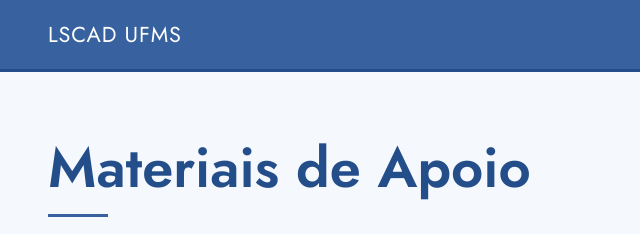
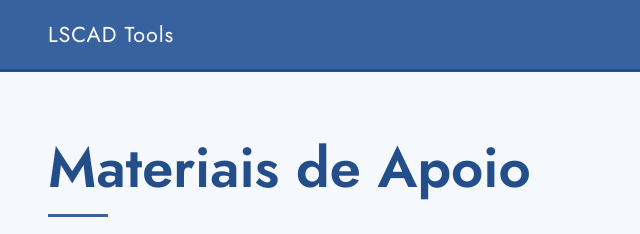
Before and after one commit to davigaborim/projetos-FACOM, a website: page public/artigos.html in a window 1280 px wide. Shown: the top 234 px of the page, 0-640 px from the left. Drawn offline with Linux system fonts and the light colour scheme.

Commit message:
style: padroniza títulos da navbar em todos os arquivos HTML

```diff
--- a/public/artigos.html
+++ b/public/artigos.html
@@ -13,7 +13,7 @@
 <body>
 
     <header class="navbar">
-        <div class="navbar-brand"><a href="/">LSCAD UFMS</a></div>
+        <div class="navbar-brand"><a href="/">LSCAD Tools</a></div>
         <div class="navbar-user-area">
             <button onclick="window.location.href='/'" class="btn-nav">Voltar ao Início</button>
         </div>
```
Also changed, not shown: public/delete.html (+1 -1 lines), public/editar.html (+1 -1 lines), public/login.html (+1 -1 lines), public/manager.html (+1 -1 lines), public/upload.html (+1 -1 lines).
